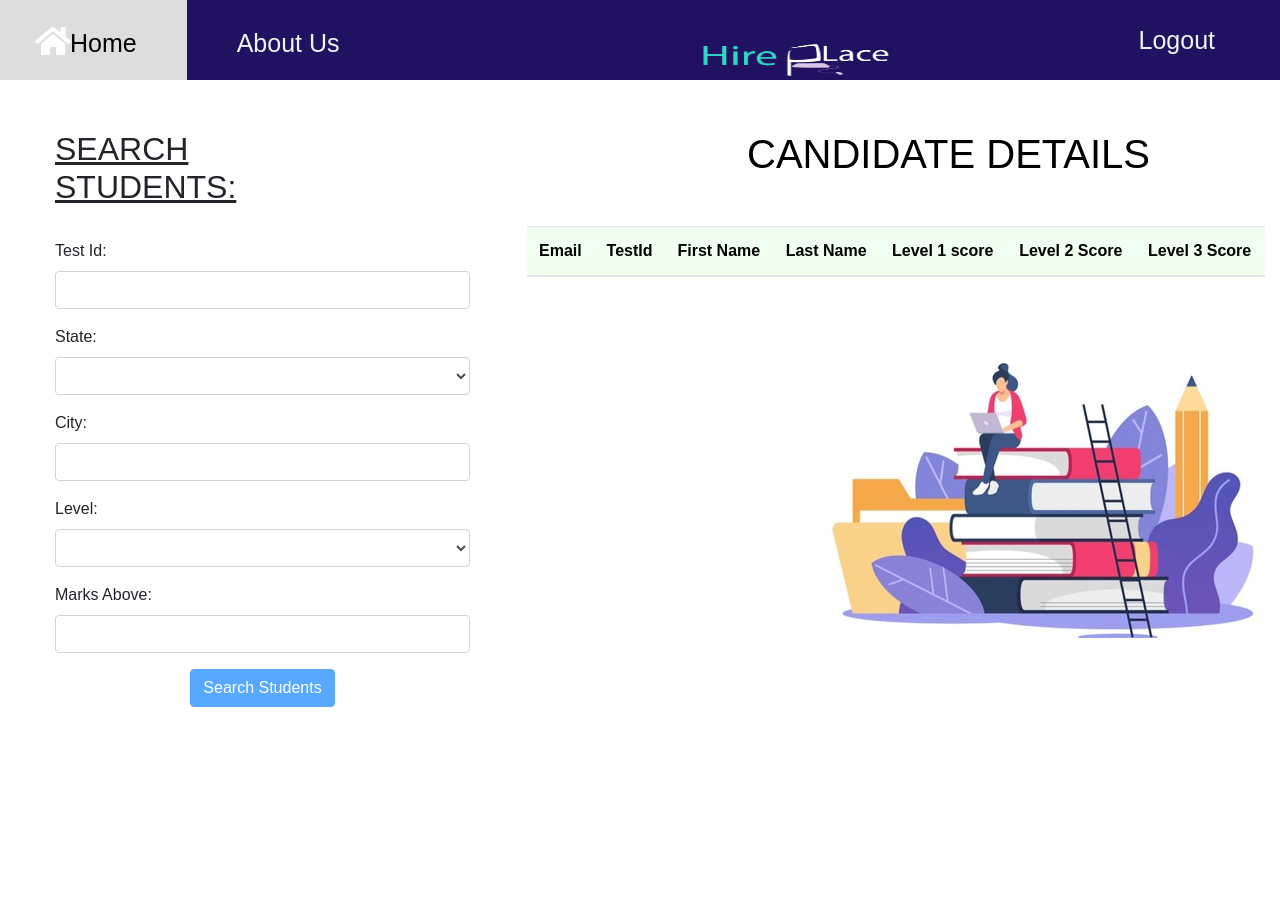
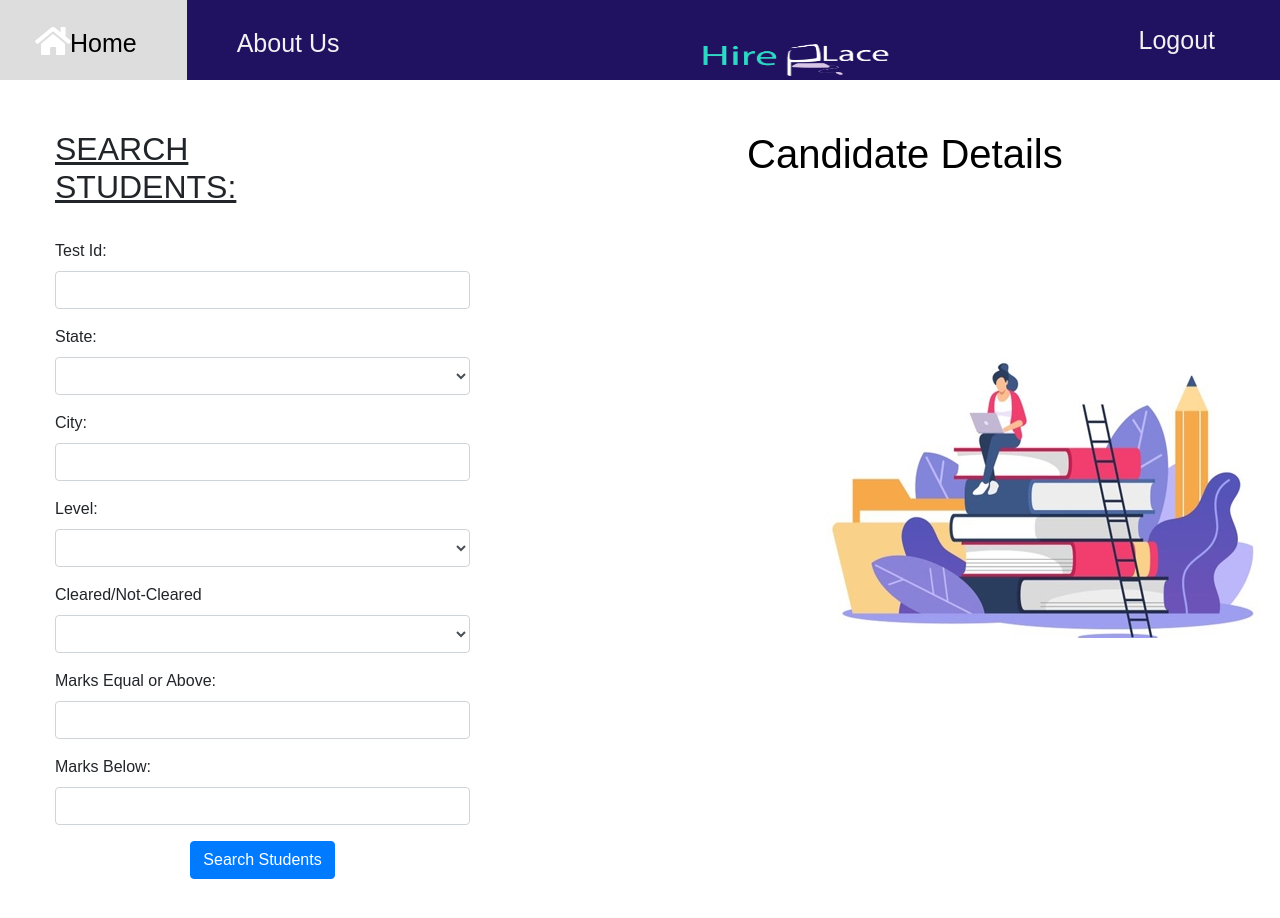
Before and after one commit to pkpriyansh/ProjectGladiator-HirePlace, an Angular app: page /student-details in a window 1280 px wide. Before the commit the page ends 800 px from the top, so only its background shows below. Built offline with nearby package versions, Linux system fonts and the light colour scheme; sample sign-in values are in the browser's storage.

Commit message:
search functionality enhanced

```diff
--- a/src/app/admin/student-details/student-details.component.html
+++ b/src/app/admin/student-details/student-details.component.html
@@ -23,15 +23,9 @@
 
                             <label for="testId">Test Id:</label>
 
-                            <input type="number" name="testId" id="testId" class="form-control input-validation-error" formControlName="testId" [ngClass]="{'is-invalid':
-                            detailsForm.get('testId').touched && detailsForm.get('testId').invalid}">
+                            <input type="number" name="testId" id="testId" class="form-control" formControlName="testId">
 
-
-        <div style="color: rgba(255, 0, 55, 0.966);" *ngIf="detailsForm.controls.testId.invalid &&
-        (detailsForm.controls.testId.touched || detailsForm.controls.testId.dirty)">
-         <h6>*Test Id is required</h6>
-</div>
-</div>
+                        </div>
 <div class="form-group">
 
     <label for="state">State:</label>
@@ -93,11 +87,24 @@
         </select>
 
     </div>
+    <div class="form-group">
 
-<div class="form-group">
+        <label for="Pass_Fail">Cleared/Not-Cleared</label>
 
-    <label for="marks">Marks Above:</label>
-    <input class="form-control" type="number" name="marks" id="marks" formControlName="marks">
+        <select name="Pass_Fail" id="Pass_Fail" class="form-control" formControlName="Pass_Fail">
+            <option value="1">Cleared</option>
+            <option value="2">Not-Cleared</option>
+        </select>
+
+    </div>
+
+    <div class="form-group">
+        <label for="marks">Marks Equal or Above:</label>
+        <input class="form-control" type="number" name="marks" id="marks" formControlName="marks">
+    </div>
+    <div class="form-group">
+        <label for="marksBelow">Marks Below:</label>
+        <input class="form-control" type="number" name="marksBelow" id="marksBelow" formControlName="marksBelow">
     </div>
 
     <div class="text-center">
@@ -116,12 +123,12 @@
 
 <div class="right">
 <div class="col-lg-12">
-  <h1>CANDIDATE DETAILS</h1>
-  <table class="table table-hover">
+  <h1>Candidate Details</h1>
+  <table class="table table-hover" *ngIf="students != null">
     <thead>
     <tr>
         <th>Email</th>
-        <th>TestId</th>
+        <th>Test Name</th>
         <th>First Name</th>
         <th>Last Name</th>
         <th>Level 1 score</th>
@@ -132,7 +139,7 @@
     <tbody>
         <tr *ngFor="let student of students">
             <td>{{ student.mapEmail.email }}</td>
-            <td>{{ student.mapTest.testId }}</td>
+            <td>{{ student.mapTest.testName }}</td>
             <td>{{ student.mapEmail.firstName }}</td>
             <td>{{ student.mapEmail.lastName }}</td>
             <td>{{ student.level1Score }}</td>
--- a/src/app/admin/student-details/student-details.component.ts
+++ b/src/app/admin/student-details/student-details.component.ts
@@ -21,11 +21,13 @@ export class StudentDetailsComponent implements OnInit {
       this.router.navigate(['admin-login'])
     }
     this.detailsForm =this.fb.group({
-      testId:['', Validators.required],
+      testId:[''],
       state:[''],
       city:[''],
       level:[''],
-      marks:['']
+      marks:[''],
+      marksBelow:[''],
+      Pass_Fail:['']
     }
     );
   }
@@ -38,7 +40,9 @@ export class StudentDetailsComponent implements OnInit {
                                                       this.detailsForm.controls.state.value.toUpperCase(),
                                                       this.detailsForm.controls.city.value.toUpperCase(),
                                                       this.detailsForm.controls.level.value,
-                                                      this.detailsForm.controls.marks.value);
+                                                      this.detailsForm.controls.marks.value,
+                                                      this.detailsForm.controls.marksBelow.value,
+                                                      this.detailsForm.controls.Pass_Fail.value);
 
 
 
--- a/src/app/model/SearchStudentDto.ts
+++ b/src/app/model/SearchStudentDto.ts
@@ -5,12 +5,16 @@ export class SearchStudentDto{
     public city:string;
     public level:number;
     public marks:number;
+    public marksBelow:number;
+    public pass_Fail:number;
 
-    constructor(testId:number , state:string, city:string, level:number, marks:number){
+    constructor(testId:number , state:string, city:string, level:number, marks:number, marksBelow:number, pass_Fail:number){
         this.testId = testId;
         this.state = state;
         this.city = city;
         this.level = level;
         this.marks = marks
+        this.marksBelow = marksBelow;
+        this.pass_Fail = pass_Fail;
     }
 }
```
